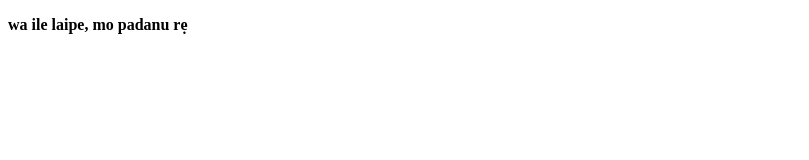
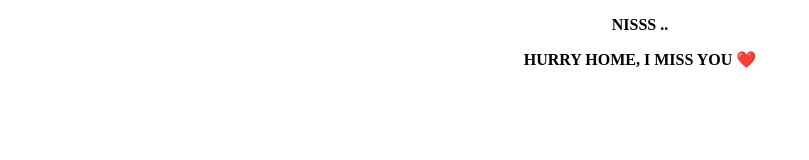
Before and after one commit to buatoktav/buatoktav.github.io, a website: page index.html in a window 1280 px wide. Shown: the whole page, without its empty margins (0-809 px from the left). Drawn offline with Linux system fonts and the light colour scheme.

Commit message:
Update index.html

```diff
--- a/index.html
+++ b/index.html
@@ -2,9 +2,9 @@
 <html>
 <body>
 
-
-
-<p><strong>wa ile laipe, mo padanu rẹ</strong></p>
-
+<center>
+<p><strong>NISSS ..</strong></p>
+<p><strong>HURRY HOME, I MISS YOU ❤️</strong></p>
+</center>
 </body>
 </html>
```
